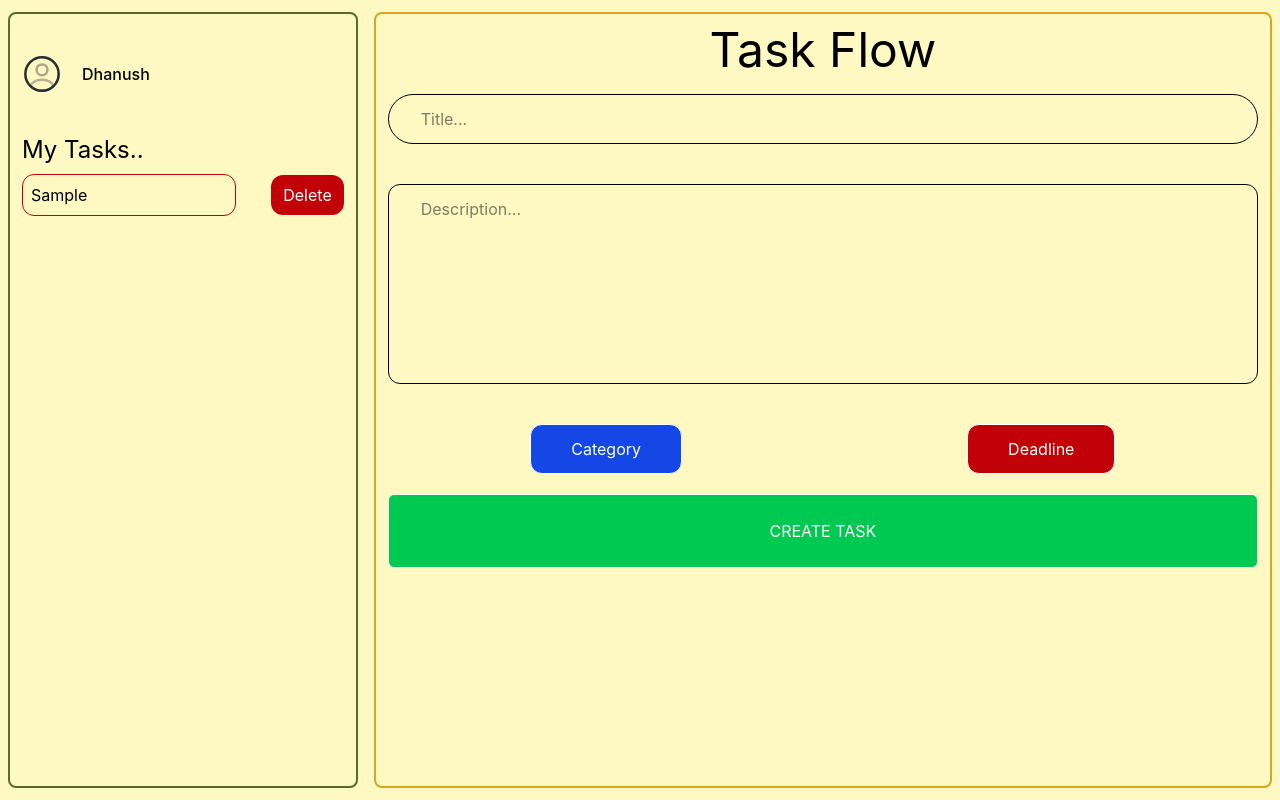
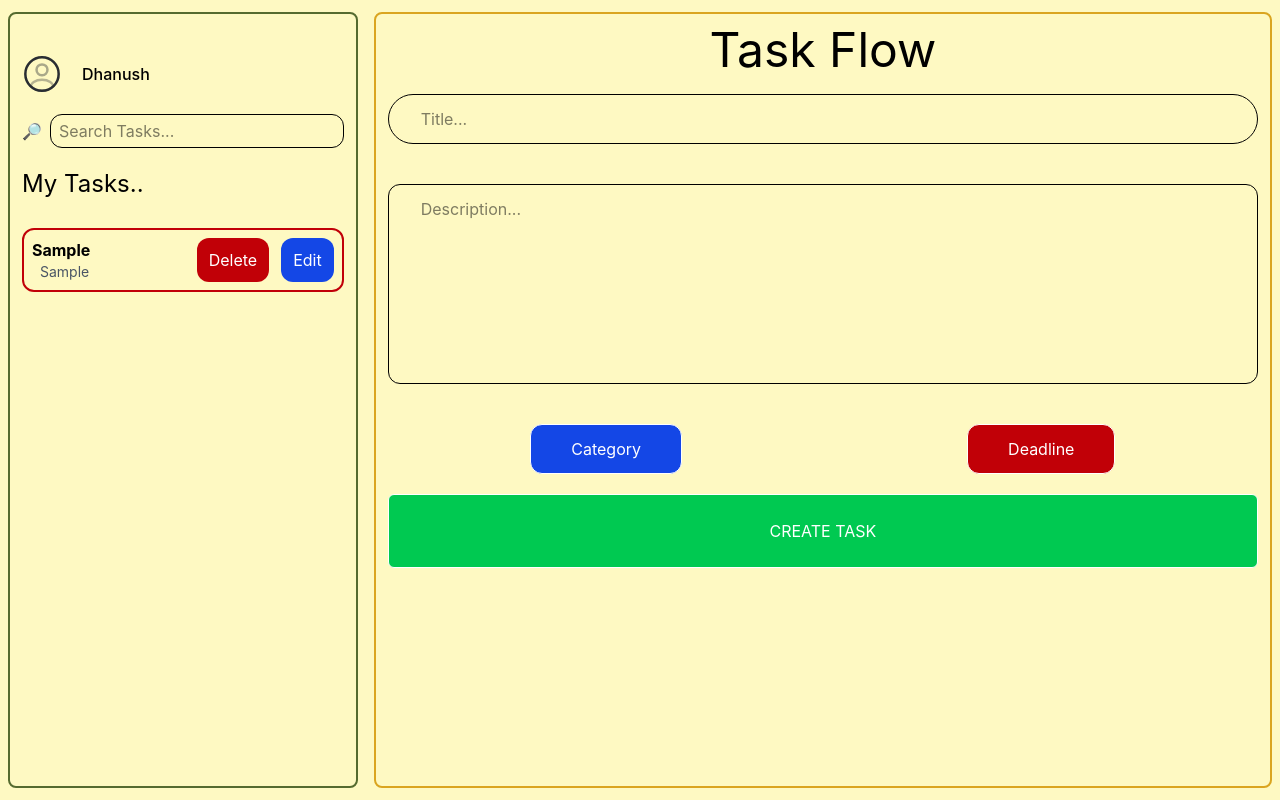
Before and after one commit to Dhanush-webdev/TaskFlow, a React app in the folder Frontend/: page / in a window 1280 px wide. Both pictures are taken after typing "Sample", "Sample" into the empty fields and a click on the button "CREATE TASK". Built offline with nearby package versions, Linux system fonts and the light colour scheme; the HTML template or start-up script is replaced by a standard one.

Commit message:
CRUD operation done

```diff
--- a/Frontend/src/App.jsx
+++ b/Frontend/src/App.jsx
@@ -1,38 +1,116 @@
-// App.jsx
 import { useState } from "react";
 import profilepic from "./assets/profilepic.svg";
 import MyTasks from "./Components/My-tasks.jsx";
 
 const App = () => {
+    // -----------------------------
+    // STATE
+    // -----------------------------
+
     const [title, setTitle] = useState("");
     const [description, setDescription] = useState("");
+    const [search, setSearch] = useState("");
 
     const [allTasks, setAllTasks] = useState([]);
+    const [editIndex, setEditIndex] = useState(null);
 
-    const submiter = () => {
+    // -----------------------------
+    // CREATE / UPDATE TASK
+    // -----------------------------
+
+    const handleSubmit = () => {
+        if (editIndex !== null) {
+            // UPDATE EXISTING TASK
+
+            const updatedTasks = [...allTasks];
+
+            updatedTasks[editIndex] = {
+                title,
+                description,
+            };
+
+            setAllTasks(updatedTasks);
+            setEditIndex(null);
+        } else {
+            // CREATE NEW TASK
+
             const newTask = {
                 title: title,
                 description: description,
             };
 
             setAllTasks([...allTasks, newTask]);
+        }
 
+        // Clear input boxes
         setTitle("");
         setDescription("");
     };
+
+    // -----------------------------
+    // EDIT TASK
+    // -----------------------------
+
+    const editTask = (index) => {
+        setTitle(allTasks[index].title);
+        setDescription(allTasks[index].description);
+        setEditIndex(index);
+    };
+
+    // -----------------------------
+    // DELETE TASK
+    // -----------------------------
+
     const deleteTask = (index) => {
         const newTask = [...allTasks];
+
         newTask.splice(index, 1);
-        setAllTasks(newTask)
+
+        setAllTasks(newTask);
+
+        // If the task being edited was deleted
+        if (editIndex === index) {
+            setEditIndex(null);
+            setTitle("");
+            setDescription("");
         }
+
+            // If a task before the task being edited was deleted,
+        // the edit index needs to move one position backward.
+        else if (editIndex !== null && editIndex > index) {
+            setEditIndex(editIndex - 1);
+        }
+    };
+
+    // -----------------------------
+    // SEARCH TASKS
+    // -----------------------------
+
+    const searchTasks = allTasks.filter((task) =>
+        task.title.toLowerCase().includes(search.toLowerCase())
+    );
+
+    // -----------------------------
+    // UI
+    // -----------------------------
 
     return (
         <div className="flex bg-yellow-100 h-screen w-full">
+
+            {/* =========================
+          LEFT SIDE
+          ========================= */}
+
             {/* LEFT SIDE */}
-            <div className="max-h-full flex flex-col w-2/7">
-                <div className="mx-2 my-3 px-3 py-10 border-2 border-[#556B2F] h-full rounded-lg">
+
+            <div className="w-2/7 h-full">
+
+                <div className="mx-2 my-3 px-3 py-10 border-2 border-[#556B2F] h-[calc(100%-1.5rem)] rounded-lg flex flex-col">
+
+                    {/* PROFILE */}
 
                     <div className="profile-section flex gap-5 items-center">
+
                         <img
                             src={profilepic}
                             alt="Profile pic"
@@ -42,34 +120,72 @@ const App = () => {
                         <h1 className="font-medium">
                             Dhanush
                         </h1>
+
                     </div>
 
-                    <div className="tasks">
-                        <h2 className="mt-10 text-2xl">
+
+                    {/* SEARCH */}
+
+                    <div className="flex gap-2 mt-5 items-center">
+
+                        <h2>🔎</h2>
+
+                        <input
+                            className="border w-full px-2 py-1 rounded-xl"
+                            placeholder="Search Tasks..."
+                            type="text"
+                            value={search}
+                            onChange={(e) => setSearch(e.target.value)}
+                        />
+
+                    </div>
+
+
+                    {/* TASK TITLE */}
+
+                    <h2 className="mt-5 text-2xl">
                         My Tasks..
                     </h2>
 
-                        {allTasks.map((task, index) => (
+
+                    {/* ONLY THIS PART SCROLLS */}
+
+                    <div className="flex flex-col gap-2 mt-5 flex-1 min-h-0 overflow-y-auto">
+
+                        {searchTasks.map((task, index) => (
+
                             <MyTasks
-                                index = {index}
                                 key={index}
+                                index={index}
                                 title={task.title}
                                 description={task.description}
-                                onDelete = {deleteTask}
+                                onDelete={deleteTask}
+                                onEdit={editTask}
                             />
+
                         ))}
 
                     </div>
-                </div>
+
                 </div>
 
-            {/* RIGHT SIDE */}
+            </div>
+
+
+            {/* =========================
+          RIGHT SIDE
+          ========================= */}
+
             <div className="max-h-full flex flex-col w-5/7">
+
                 <div className="mx-2 my-3 p-3 flex flex-col items-center border-2 border-[#DAA520] h-full rounded-lg">
 
                     <h1 className="text-5xl">
                         Task Flow
                     </h1>
+
+
+                    {/* TITLE INPUT */}
 
                     <input
                         type="text"
@@ -79,6 +195,9 @@ const App = () => {
                         onChange={(e) => setTitle(e.target.value)}
                     />
 
+
+                    {/* DESCRIPTION INPUT */}
+
                     <textarea
                         placeholder="Description..."
                         className="rounded-xl w-full min-h-50 border px-8 py-3 my-5 resize-none"
@@ -86,7 +205,11 @@ const App = () => {
                         onChange={(e) => setDescription(e.target.value)}
                     />
 
+
+                    {/* CATEGORY + DEADLINE */}
+
                     <div className="flex justify-around items-center w-full">
+
                         <button className="m-5 px-10 py-3 border rounded-xl bg-blue-700 text-white">
                             Category
                         </button>
@@ -94,17 +217,43 @@ const App = () => {
                         <button className="m-5 px-10 py-3 border rounded-xl bg-red-700 text-white">
                             Deadline
                         </button>
+
                     </div>
+
+
+                    {/* CREATE / UPDATE BUTTON */}
 
                     <button
                         className="py-6 bg-green-500 text-white w-full border rounded-md"
-                        onClick={submiter}
+                        onClick={handleSubmit}
                     >
-                        CREATE TASK
+                        {editIndex !== null
+                            ? "UPDATE TASK"
+                            : "CREATE TASK"}
                     </button>
 
+
+                    {/* CANCEL EDIT BUTTON */}
+
+                    {editIndex !== null && (
+
+                        <button
+                            className="mt-2 py-2 bg-gray-500 text-white w-full border rounded-md"
+                            onClick={() => {
+                                setEditIndex(null);
+                                setTitle("");
+                                setDescription("");
+                            }}
+                        >
+                            CANCEL EDIT
+                        </button>
+
+                    )}
+
                 </div>
+
             </div>
+
         </div>
     );
 };
--- a/Frontend/src/Components/My-tasks.jsx
+++ b/Frontend/src/Components/My-tasks.jsx
@@ -1,19 +1,55 @@
-// Components/My-tasks.jsx
-import {useState} from 'react'
+import { useState } from "react";
 
+const MyTasks = ({
+                     title,
+                     description,
+                     onDelete,
+                     onEdit,
+                     index,
+                 }) => {
 
-const MyTasks = ({ title, description, onDelete,index }) => {
-    const [completed, setCompleted] = useState(false)
+    const [completed, setCompleted] = useState(false);
+
     return (
-        <div className="flex justify-between items-center">
-            <div className={`${completed ? "border-green-700 ":"border-red-700"} w-4/6 p-2 my-2 border cursor-pointer rounded-xl`}>
-                <h3 onClick={()=> {
-                    setCompleted(!completed)
-                    console.log(completed)
-                }} className={completed ? "line-through":""}>{title}</h3>
-                {/*<p className="text-xs pl-2">{description}</p>*/}
+        <div
+            className={`${
+                completed
+                    ? "border-green-700"
+                    : "border-red-700"
+            } border-2 flex  p-2 my-2 justify-between w-full rounded-xl`}
+        >
+
+            <div className="flex flex-col ">
+                <h3
+                    onClick={() => {
+                        setCompleted(!completed);
+                    }}
+                    className={`${completed ? "line-through" : ""} font-bold cursor-pointer rounded-lg  `}
+                >
+                    {title}
+                </h3>
+
+                <p className="text-sm text-gray-600 ml-2">
+                    {description}
+                </p>
             </div>
-            <button className="rounded-xl px-3 py-2 my-0 bg-red-700 text-white" onClick={()=>onDelete(index)}>Delete</button>
+
+            <div className="flex  gap-3">
+                <button
+                    className="rounded-xl px-3 py-2 my-0 bg-red-700 text-white"
+                    onClick={() => onDelete(index)}
+                >
+                    Delete
+                </button>
+
+                <button
+                    className="rounded-xl px-3 py-2 my-0 bg-blue-700 text-white"
+                    onClick={() => onEdit(index)}
+                >
+                    Edit
+                </button>
+            </div>
+
         </div>
     );
 };
```
Lines whose indentation alone changed are shown as unchanged.
